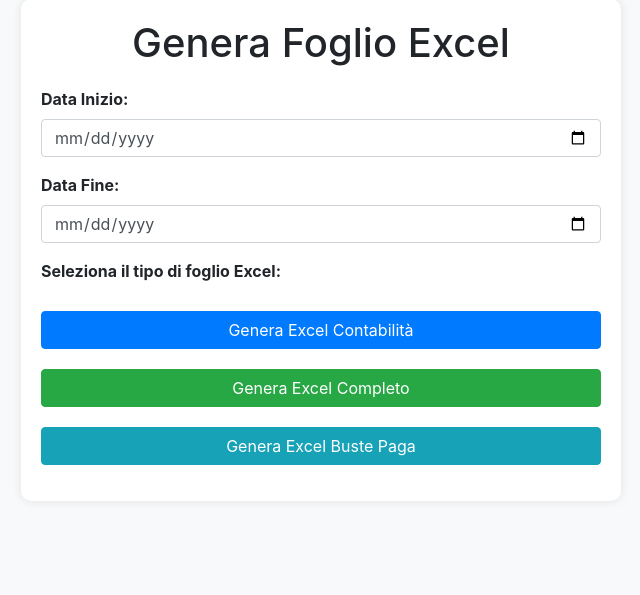
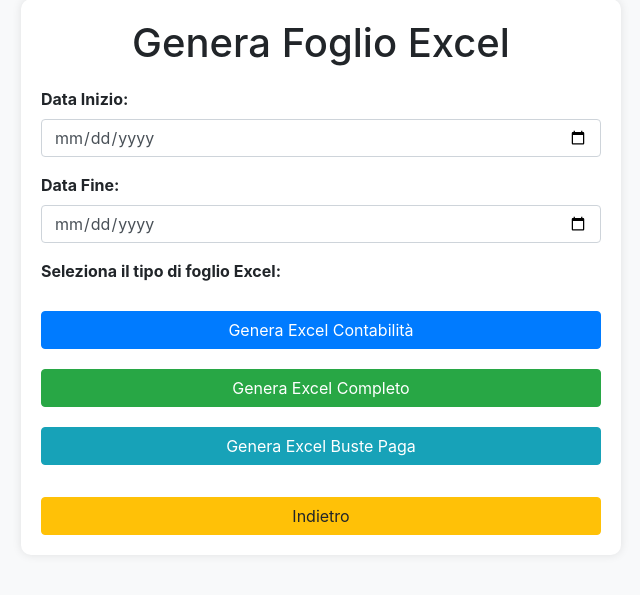
Before and after one commit to 10619082/Management-application-Erreppi-, a Flask app: page /gestione_excel in a window 1280 px wide. Shown: the part 21-616 px from the top of the page, without its empty margins (319-959 px from the left). Run offline with Flask 3, Linux system fonts and the light colour scheme; some libraries are stand-ins or nearby versions.

Commit message:
Added BACK buttom

```diff
--- a/templates/gestione_excel.html
+++ b/templates/gestione_excel.html
@@ -57,6 +57,8 @@
             </div>
         </form>
 
+        <button onclick="window.location.href='/'" class="btn btn-warning mt-3">Indietro</button>
+
     </div>
 
 </body>
--- a/templates/gestione_foto_bolle.html
+++ b/templates/gestione_foto_bolle.html
@@ -75,6 +75,10 @@
                 {% endif %}
             </div>
         </div>
+
+
+        <button onclick="window.location.href='/'" class="btn btn-warning mt-3">Indietro</button>
+
     </div>
 
     <script>
```
